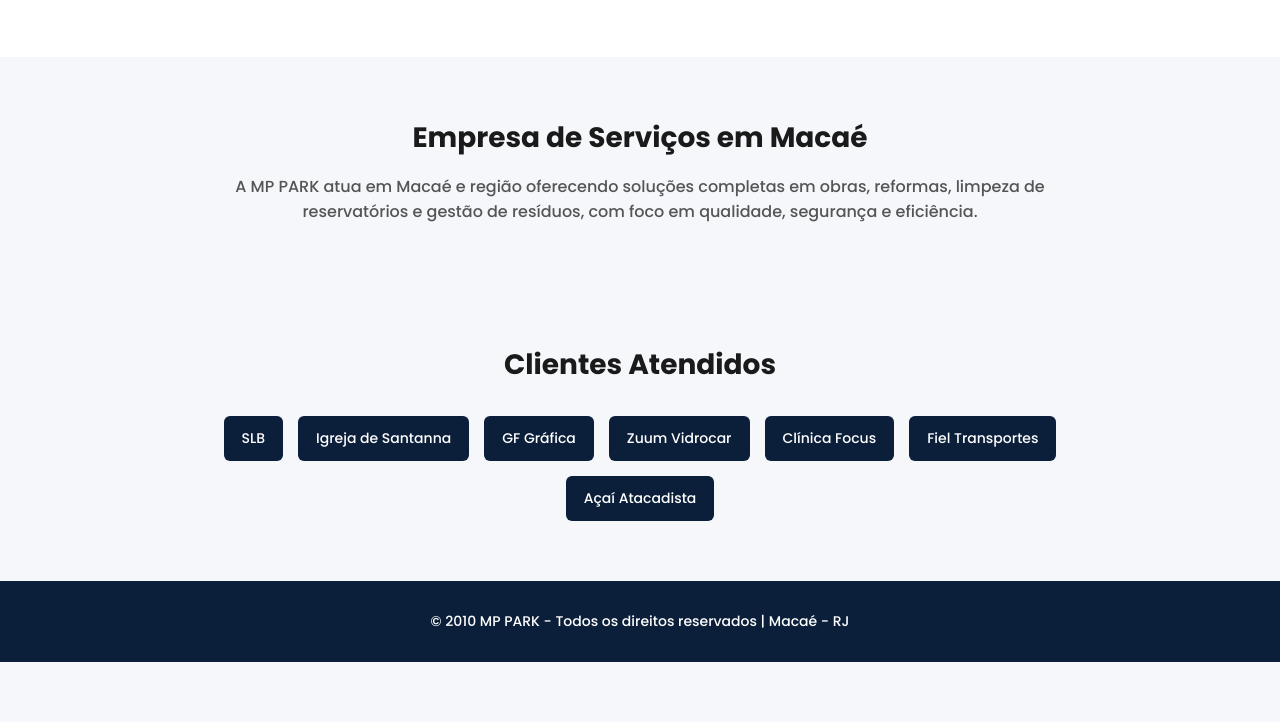
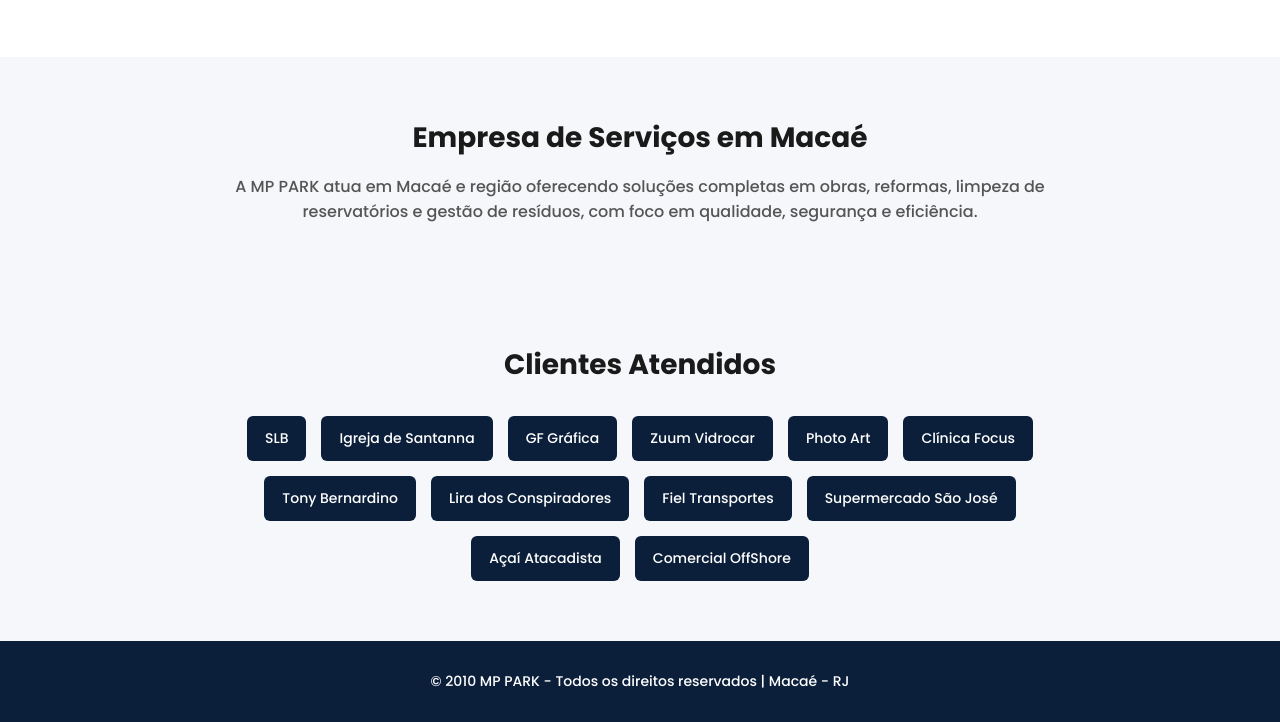
Before and after one commit to mpparkparticipa-macae/mppark-site, a plain HTML site: page index.html in a window 1280 px wide. Shown: the part 1406-2128 px from the top of the page. Before the commit the page ends 2068 px from the top, so only its background shows below. Drawn offline with Linux system fonts and the light colour scheme.

Commit message:
Update index.html
Atualizado cards de clientes

```diff
--- a/index.html
+++ b/index.html
@@ -232,9 +232,14 @@
         <div class="card">Igreja de Santanna</div>
         <div class="card">GF Gráfica</div>
         <div class="card">Zuum Vidrocar</div>
+        <div class="card">Photo Art</div>
         <div class="card">Clínica Focus</div>
+        <div class="card">Tony Bernardino</div>
+        <div class="card">Lira dos Conspiradores</div>
         <div class="card">Fiel Transportes</div>
+        <div class="card">Supermercado São José</div>
         <div class="card">Açaí Atacadista</div>
+        <div class="card">Comercial OffShore</div>
     </div>
 </div>
 </div>
```
